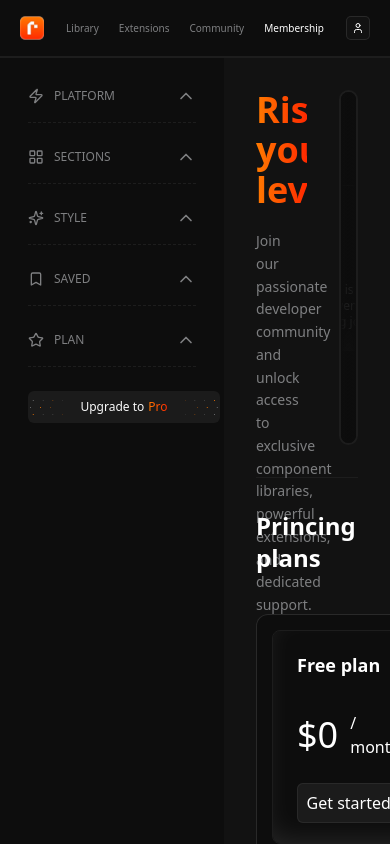
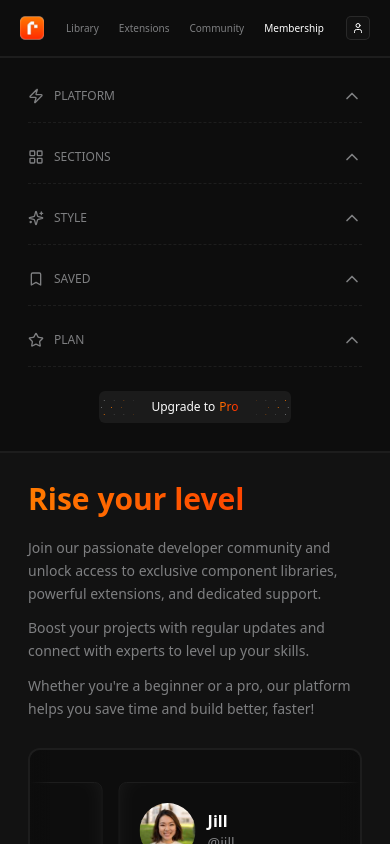
Before and after one commit to AlexDDevv/Ui-Library-Spikes, a Next.js app: page /membership in a window 390 px wide. Shown: the top 844 px of the page. Built offline with nearby package versions, Linux system fonts and the light colour scheme.

Commit message:
📱 Responsive for membership page

```diff
--- a/src/app/membership/page.tsx
+++ b/src/app/membership/page.tsx
@@ -6,12 +6,12 @@ import PrincingPlan from '../components/PrincingPlan';
 
 export default function page() {
     return (
-        <main className='flex'>
+        <main className='flex max-sm:flex-col'>
             <NavBar />
-            <section className='bg-bgHero w-full p-8 overflow-hidden'>
-                <div className='flex gap-8 h-[388px] border-b border-border mb-8 pb-8'>
-                    <div className='w-1/2'>
-                        <h1 className='font-semibold gradientText text-4xl mb-5'>
+            <section className='bg-bgHero w-full p-8 overflow-hidden max-md:p-7'>
+                <div className='flex gap-8 border-b border-border mb-8 pb-8 max-lg:flex-col max-md:mb-7 max-md:pb-7 max-md:gap-7'>
+                    <div className='w-1/2 max-lg:w-full'>
+                        <h1 className='font-semibold gradientText text-4xl mb-5 max-lg:text-3xl'>
                             Rise your level
                         </h1>
                         <div className='flex flex-col gap-y-3'>
@@ -20,8 +20,8 @@ export default function page() {
                             <p className='text-sm text-grayText max-w-[500px] leading-relaxed'> Whether you're a beginner or a pro, our platform helps you save time and build better, faster!</p>
                         </div>
                     </div>
-                    <div className="flex items-center justify-center w-1/2 bg-bgContainer rounded-xl h-full border-2 border-border overflow-x-hidden py-6 relative">
-                        <Marquee reverse />
+                    <div className="flex items-center justify-center w-1/2 h-72 bg-bgContainer rounded-xl border-2 border-border overflow-x-hidden py-6 relative max-lg:w-full max-lg:h-auto">
+                        <Marquee />
                         <div className="pointer-events-none absolute inset-y-0 left-0 w-5 bg-gradient-to-r from-bgContainer"></div>
                         <div className="pointer-events-none absolute inset-y-0 right-0 w-5 bg-gradient-to-l from-bgContainer"></div>
                     </div>
```
